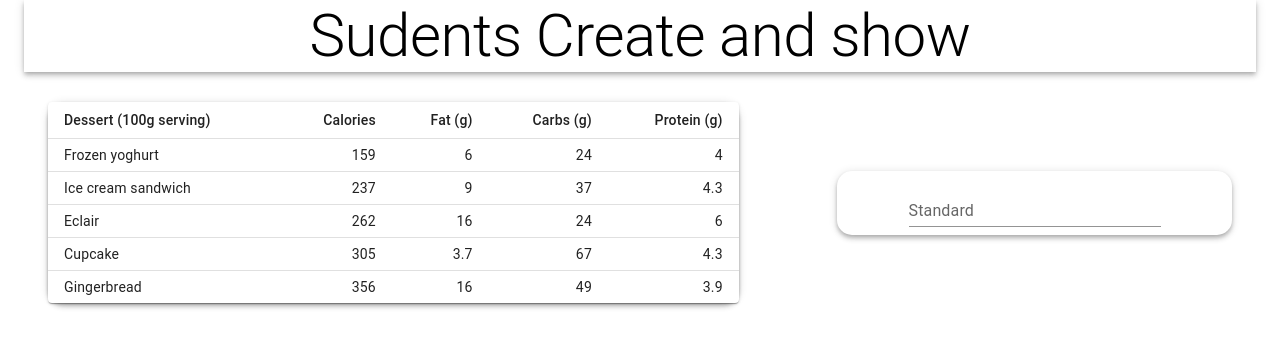
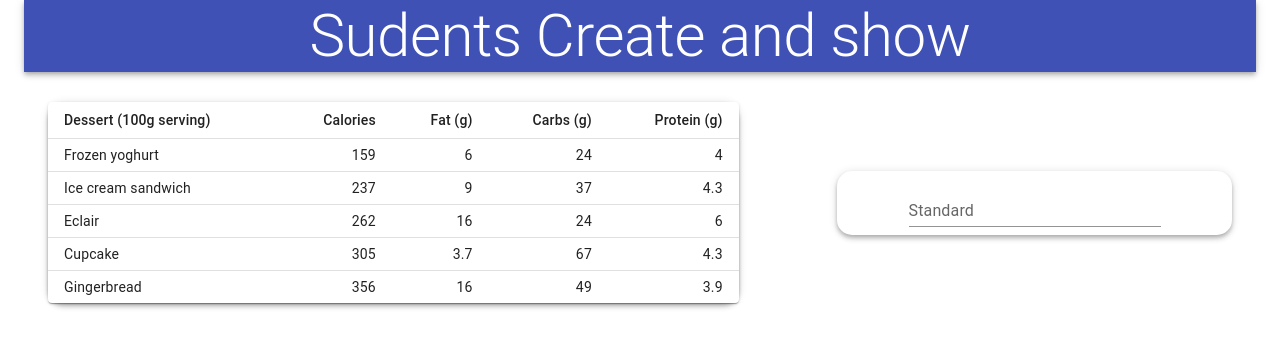
Before and after one commit to mohamedabcd/myProject-azure-fil-rouge, a React (Create React App) app in the folder client/: page / in a window 1280 px wide. Shown: the top 348 px of the page. Built offline with nearby package versions, Linux system fonts and the light colour scheme.

Commit message:
styling app.js

```diff
--- a/client/src/App.js
+++ b/client/src/App.js
@@ -12,7 +12,7 @@
   return (
     <div className="App">
       <Container maxWidth="lg">
-        <AppBar className={classes.appbar} position="static" color="inherit">
+        <AppBar className={classes.appbar} position="static" color="primary" >
           <Typography className={classes.heading} variant="h2" align="center">
             Sudents Create and show
           </Typography>
--- a/client/src/styles.js
+++ b/client/src/styles.js
@@ -9,6 +9,7 @@
         justifyContent: 'center',
         alignItems: 'center',
         marginBottom: '10rem',
+        color:'#42a5f5',
 
 
     }
```
